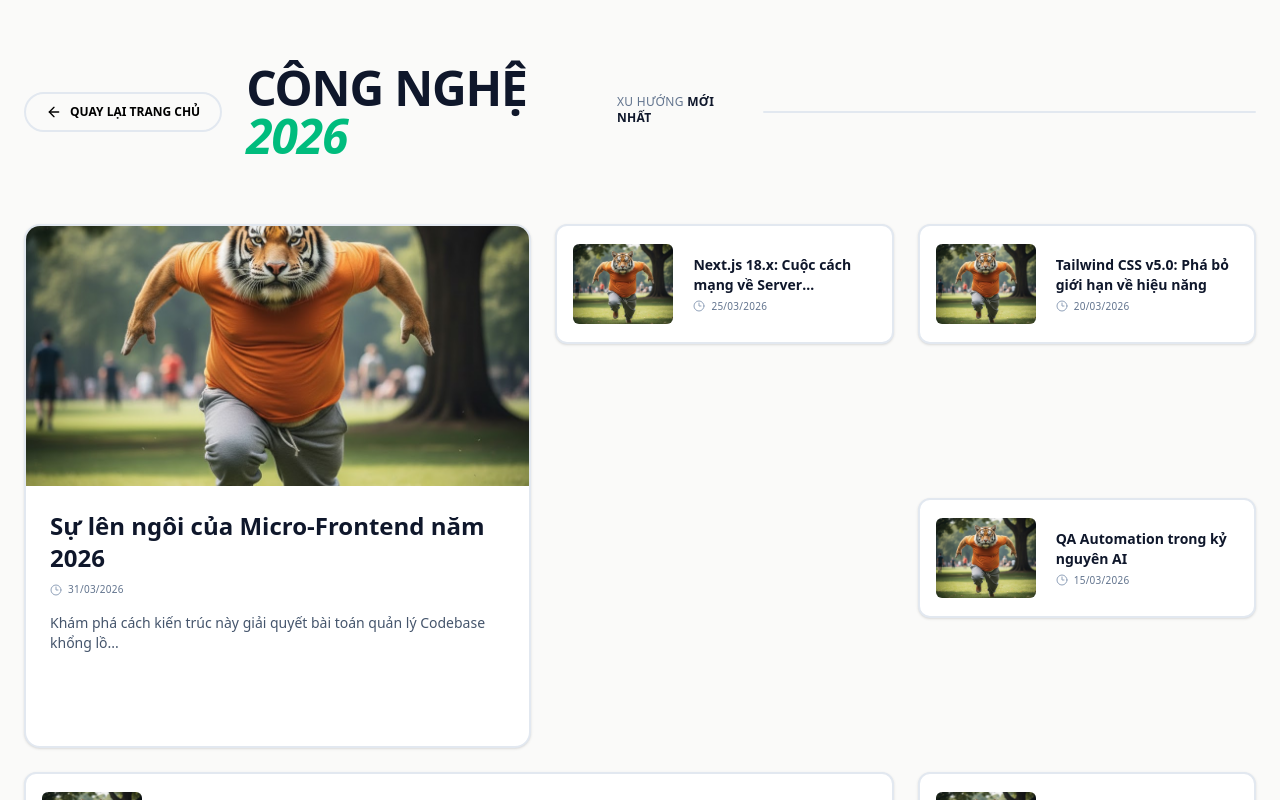
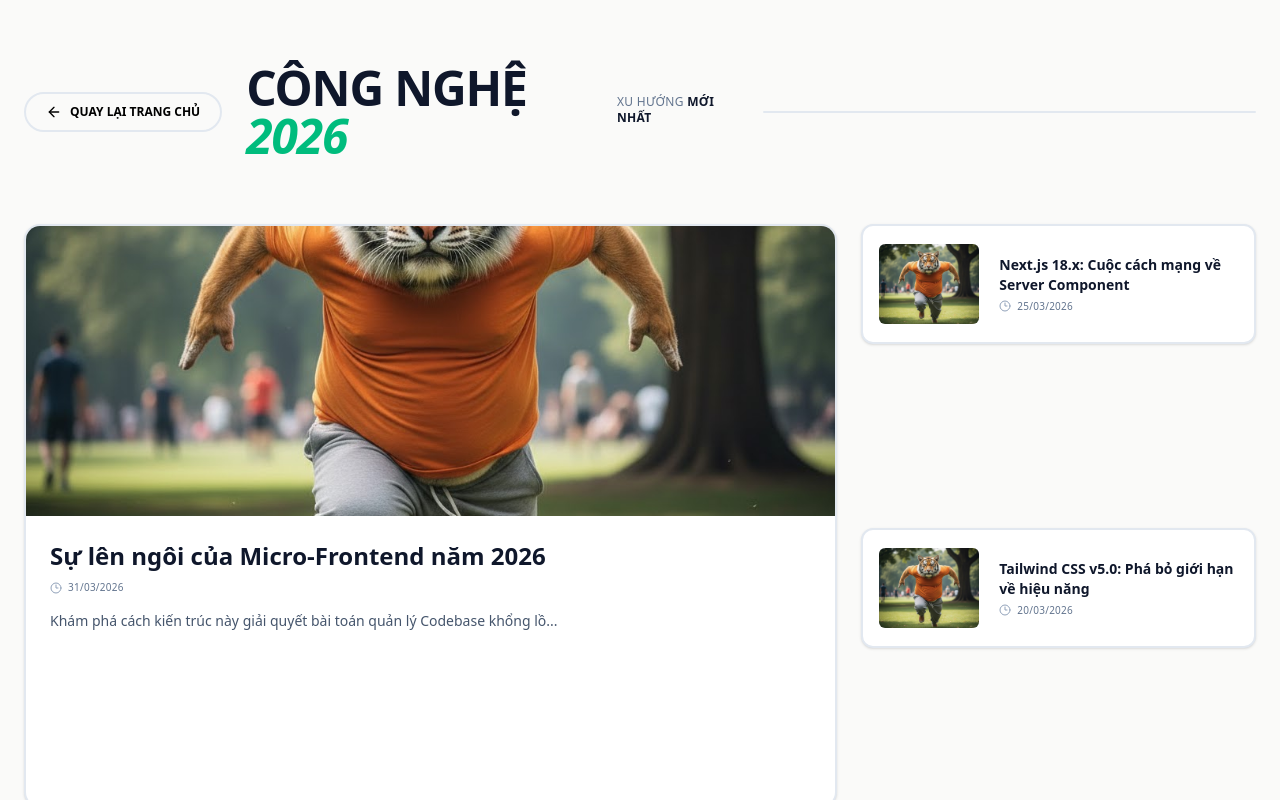
Before and after one commit to tuanpa00180/Fatcat, a Next.js app: page /blog/tech-2026 in a window 1280 px wide. Shown: the top 800 px of the page. Built offline with nearby package versions, Linux system fonts and the light colour scheme.

Commit message:
Fix: Fix the clock wise on tech-2026 main page 9th times

```diff
--- a/src/app/blog/tech-2026/page.tsx
+++ b/src/app/blog/tech-2026/page.tsx
@@ -112,19 +112,15 @@ const PostCard = ({
 export default function Tech2026Page() {
   const router = useRouter();
 
-// Đảm bảo bài "Micro-Frontend" là posts[0]
-  // Đảm bảo bài "Next.js" là posts[1]
-  // ... Bài "WASM" là posts[2]
+const [featuredPost, ...otherPosts] = posts;
 
-  const featuredPost = posts[0]; // Bài mới nhất/To nhất
-  const otherPosts = posts.slice(1, 6); // 5 bài tiếp theo
-
+  // Thứ tự area khớp với sơ đồ 2x2 và vòng quay chữ L
   const clockwisePositions = [
-    "pos-1", // Bài 2 (Next.js) - Trên Giữa
-    "pos-2", // Bài 3 (WASM) - Trên Phải
-    "pos-3", // Bài 4 (Tailwind) - Giữa Phải
-    "pos-4", // Bài 5 (QA Auto) - Dưới Phải
-    "pos-5", // Bài 6 (Edge) - Dưới Giữa (Chân bài chính)
+    "pos-1", // Ô [1,3] - Trên cùng bên phải
+    "pos-2", // Ô [2,3] - Giữa bên phải
+    "pos-3", // Ô [3,3] - Dưới cùng bên phải
+    "pos-4", // Ô [3,2] - Dưới cùng ở giữa
+    "pos-5", // Ô [3,1] - Dưới cùng bên trái
   ];
 
   return (
@@ -152,14 +148,14 @@ export default function Tech2026Page() {
           <div className="h-0.5 flex-1 bg-slate-200 rounded-full"></div>
         </header>
 
-<section className="grid-tech-2026">
-          {/* 🎯 BÀI TO NHẤT: Ép chết vào cột trái */}
-          <div className="pos-main w-full h-full">
+<section className="grid-tech-layout mt-12">
+          {/* LÕI VUÔNG 2x2 */}
+          <div className="pos-featured w-full h-full">
             <PostCard post={featuredPost} isFeatured={true} />
           </div>
 
-          {/* 🎯 5 BÀI CÒN LẠI: Chạy vòng quanh */}
-          {otherPosts.map((post, index) => (
+          {/* 5 BÀI CHỮ L ÔM QUANH */}
+          {otherPosts.slice(0, 5).map((post, index) => (
             <div key={post.id} className={`${clockwisePositions[index]} w-full h-full`}>
                <PostCard post={post} isFeatured={false} />
             </div>
--- a/src/app/globals.css
+++ b/src/app/globals.css
@@ -1,28 +1,34 @@
 @import "tailwindcss";
 
+@theme {
+  /* Vẽ lại ma trận 3x3:
+     [FEAT] [FEAT] [A1]
+     [FEAT] [FEAT] [A2]
+     [A5]   [A4]   [A3]
+  */
+  --grid-template-tech:
+    "feat feat a1"
+    "feat feat a2"
+    "a5   a4   a3";
+}
+
 @layer utilities {
-  .grid-tech-2026 {
+  .grid-tech-layout {
     display: grid;
-    /* 3 Cột: Cột 1 rộng nhất cho bài Featured */
-    grid-template-columns: 1.5fr 1fr 1fr;
-    /* 3 Hàng cố định chiều cao để không bị đè */
-    grid-template-rows: 250px 250px 250px;
-    /* Bản đồ 3x3 chuẩn kim đồng hồ ôm quanh FEATURED */
-    grid-template-areas:
-      "main top-mid top-right"
-      "main bot-left mid-right"
-      "bot-mid bot-mid bot-right";
+    grid-template-columns: repeat(3, 1fr);
+    /* Ép chiều cao cố định để tạo thành các ô vuông hoàn hảo */
+    grid-template-rows: repeat(3, 280px);
+    grid-template-areas: var(--grid-template-tech);
     gap: 1.5rem;
   }
 
-  /* Ép từng class vào đúng vùng trên bản đồ */
-  .pos-main { grid-area: main !important; }
-  .pos-1 { grid-area: top-mid !important; }
-  .pos-2 { grid-area: top-right !important; }
-  .pos-3 { grid-area: mid-right !important; }
-  .pos-4 { grid-area: bot-right !important; }
-  .pos-5 { grid-area: bot-mid !important; }
-  /* pos-5 (bot-mid) sẽ nằm dưới chân bài main */
+  /* Định nghĩa chính xác từng Area */
+  .pos-featured { grid-area: feat !important; }
+  .pos-1 { grid-area: a1 !important; }
+  .pos-2 { grid-area: a2 !important; }
+  .pos-3 { grid-area: a3 !important; }
+  .pos-4 { grid-area: a4 !important; }
+  .pos-5 { grid-area: a5 !important; }
 }
 
 /* Các tiện ích hỗ trợ hiệu ứng 3D (Quan trọng cho hiệu ứng lật sách) */
```
